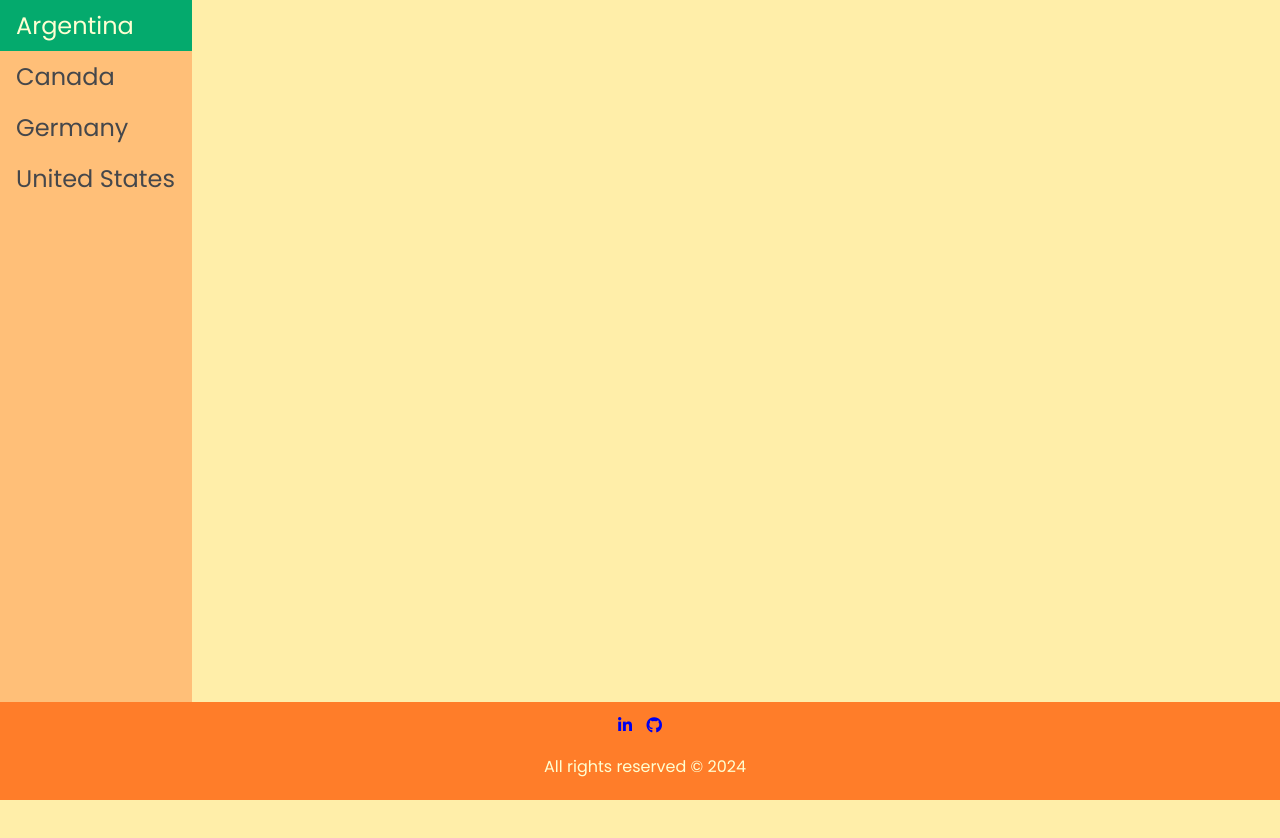
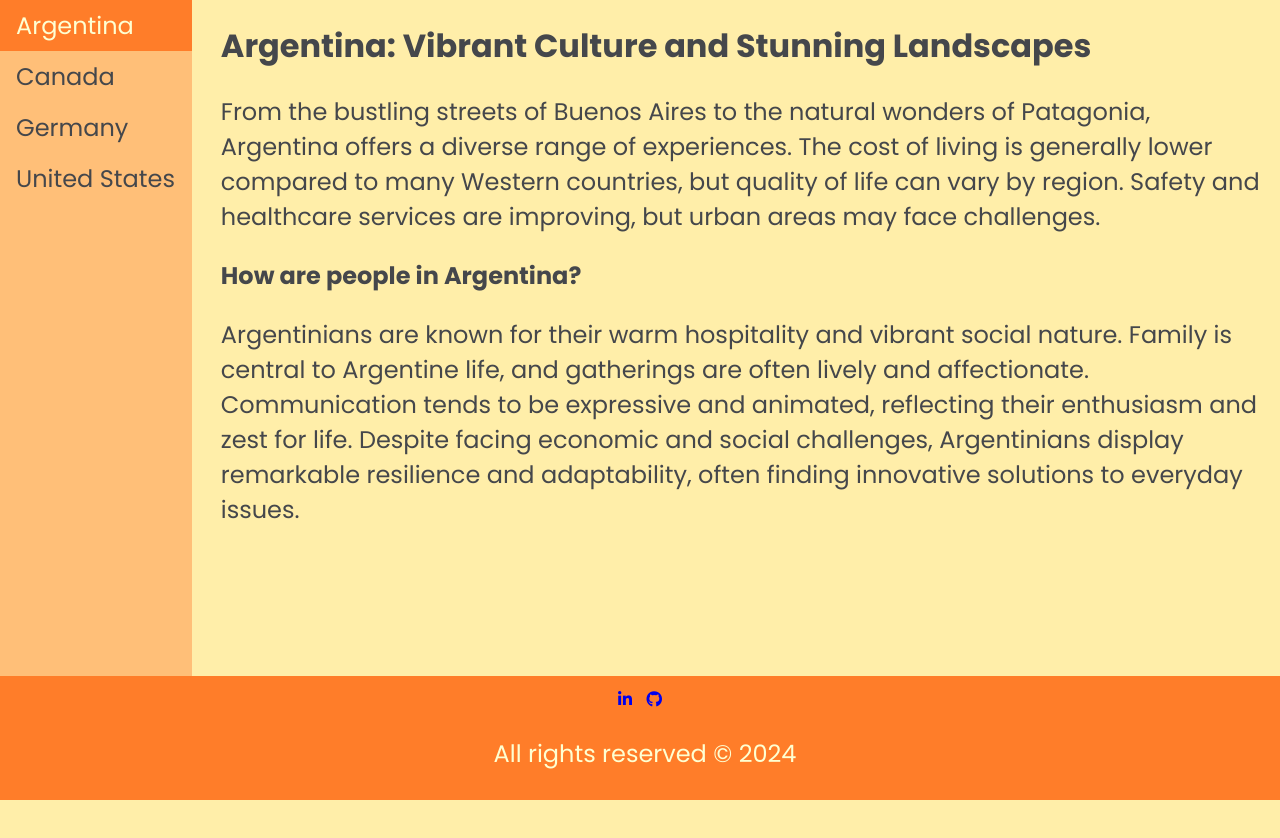
Before and after one commit to CeciliaRava1/global-relocation-planner, a plain HTML site: page index.html in a window 1280 px wide. Both pictures are taken after a click on the link "Argentina". Drawn offline with Linux system fonts and the light colour scheme.

Commit message:
feat: Finish the logic in javascript to show information in the DOM

```diff
--- a/script.js
+++ b/script.js
@@ -17,6 +17,15 @@ links.forEach(function (link) {
 
         // Add class 'active' to the current link
         this.classList.add('active');
+
+        // Obtain corresponding information according to the link
+        let information = getInformation(this.textContent);
+
+        // Show information in the DOM
+        elementTitle.innerHTML = information.title;
+        elementDescription.innerHTML = information.description;
+        elementSubtitle.innerHTML = information.subtitle;
+        elementParagraph.innerHTML = information.paragraph;
     });
 })
 
@@ -28,5 +37,5 @@ function getInformation(link) {
         'Germany': germany,
         'United States': unitedStates
     }
-    return information(link);
+    return information[link];
 }
--- a/style.css
+++ b/style.css
@@ -25,7 +25,7 @@ li a {
 }
 
 li a.active {
-    background-color: #04AA6D;
+    background-color: #FF7D29;
     color: #FEFFD2;
 }
 
@@ -34,11 +34,15 @@ li a:hover:not(.active) {
     color: #FEFFD2;
 }
 
-
+/* BODY SECTION */
 .container {
-    margin-left: 25%;
+    margin-left: 16%;
     padding: 1px 16px;
     height: 1000px;
+}
+
+p{
+    font-size: 24px;
 }
 
 /* FOOTER SECTION */
```
